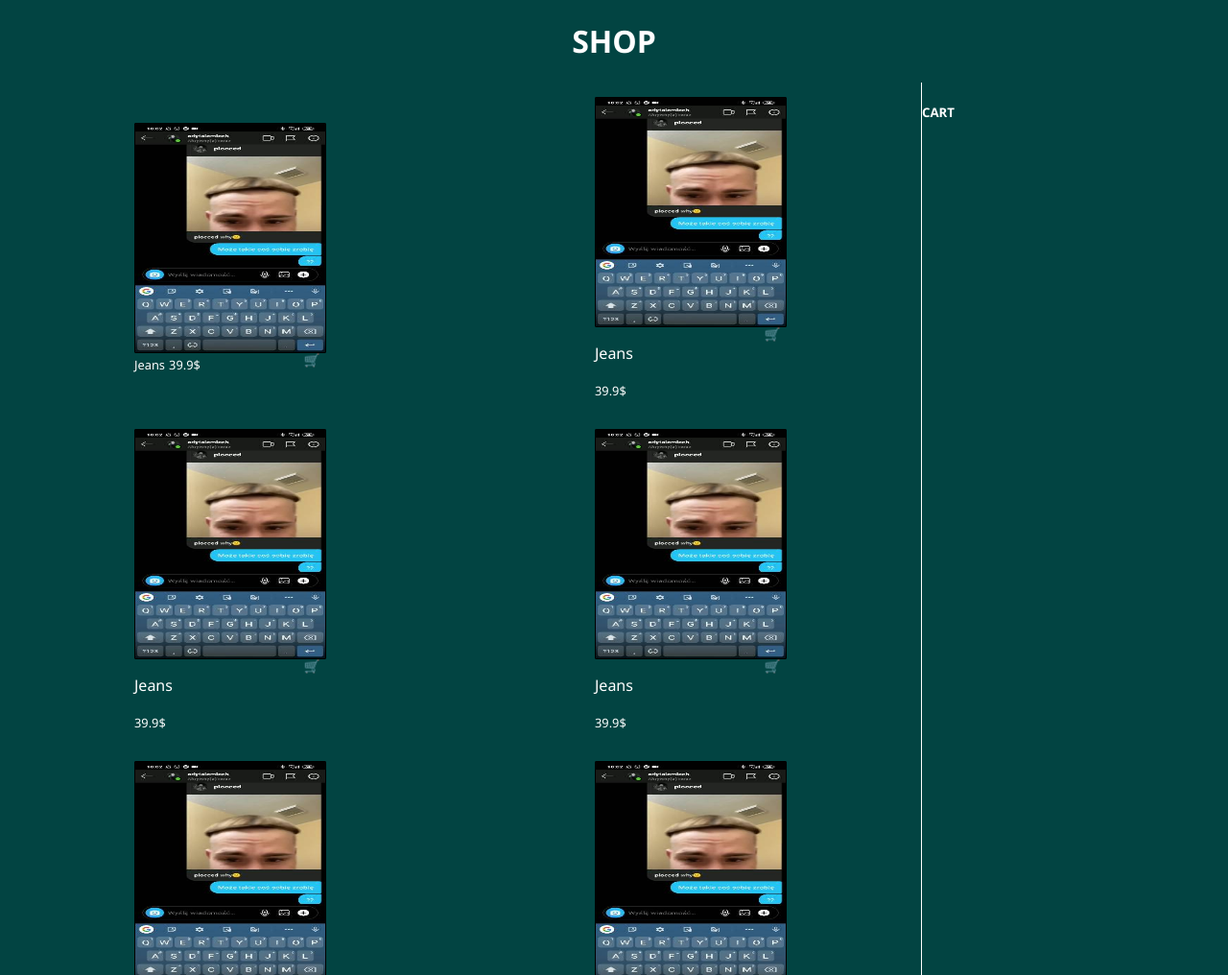
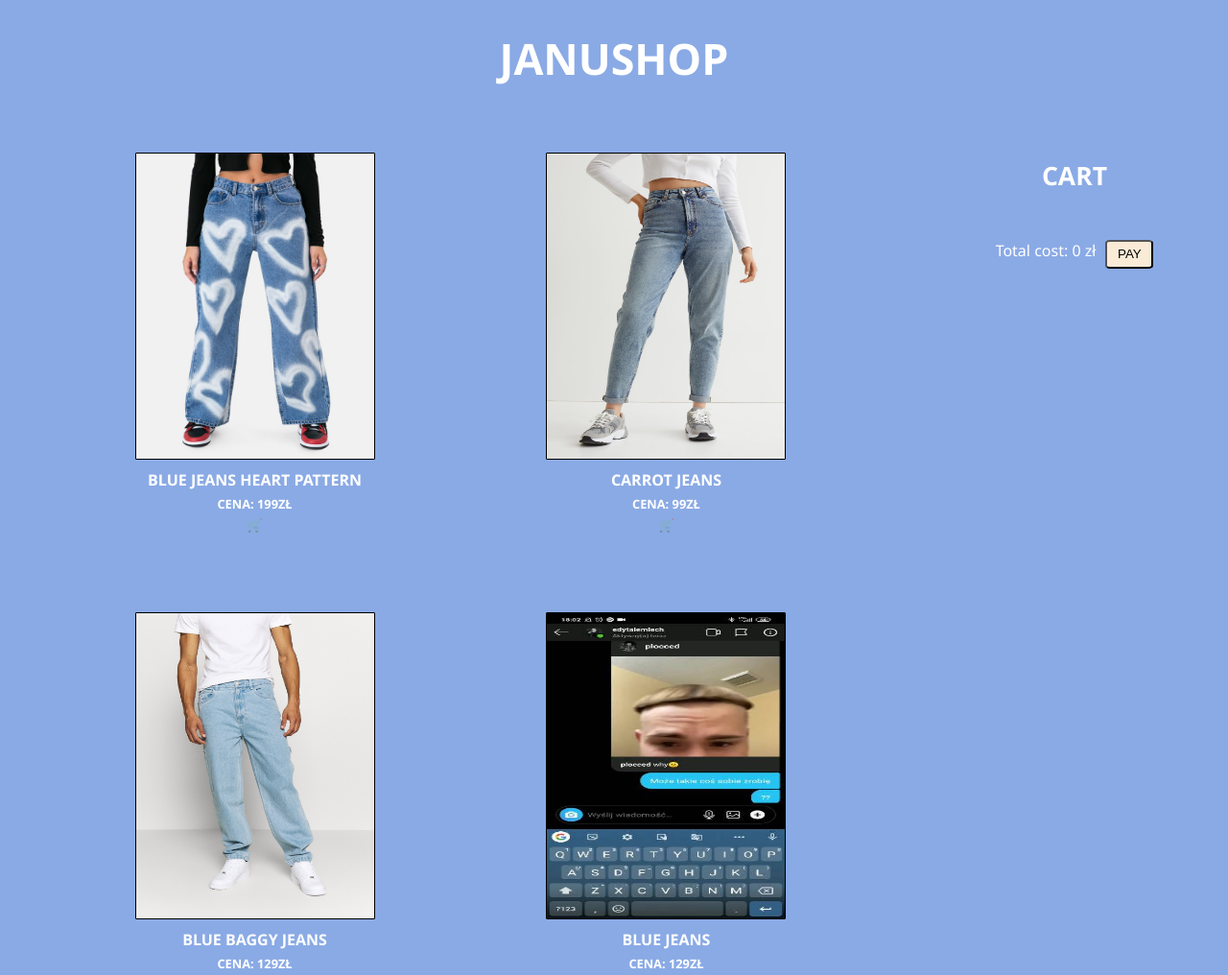
Before and after one commit to Proterius/shop, a plain HTML site: page index.html in a window 1280 px wide. Shown: the top 1016 px of the page at 96% size. Drawn offline with Linux system fonts and the light colour scheme.

```diff
--- a/index.html
+++ b/index.html
@@ -8,85 +8,73 @@
     <link rel="stylesheet" href="style.css" />
   </head>
   <body>
-    <header>
-      <h1>SHOP</h1>
-    </header>
-    <div class="content">
+    <div class="header">
+      <h1>JANUSHOP</h1>
+    </div>
+
     <section class="items">
-        <!-- item no1 -->
+      <!-- item  -->
       <div class="item">
-          <img src="item.jpg" alt="" class="item-photo" />
+        <img src="jeans2.jpg" alt="" class="item-photo" />
         <div class="description">
-            <div>
-              <span>Jeans</span>
-              <span class="price">39.9$</span>
-            </div>
-            <div>
+          <div class="lorem">
+            <p class="product-name">Blue Jeans Heart Pattern</p>
+            <span class="price">cena: 199zł</span>
             <button class="add-to-cart">🛒</button>
           </div>
         </div>
       </div>
-        <!-- item no2 -->
+      <!-- item  -->
       <div class="item">
-          <img src="item.jpg" alt="" class="item-photo" />
+        <img src="jeans1.jpg" alt="" class="item-photo" />
         <div class="description">
-            <div>
-              <p class="product-name">Jeans</p>
-              <span class="price">39.9$</span>
-            </div>
-            <div>
+          <div class="lorem">
+            <p class="product-name">Carrot Jeans</p>
+            <span class="price">cena: 99zł</span>
             <button class="add-to-cart">🛒</button>
           </div>
         </div>
       </div>
-        <!-- item no3 -->
+      <!-- item  -->
       <div class="item">
-          <img src="item.jpg" alt="" class="item-photo" />
+        <img src="jeans3.jpg" alt="" class="item-photo" />
         <div class="description">
-            <div>
-              <p class="product-name">Jeans</p>
-              <span class="price">39.9$</span>
-            </div>
-            <div>
+          <div class="lorem">
+            <p class="product-name">Blue Baggy Jeans</p>
+            <span class="price">cena: 129zł</span>
             <button class="add-to-cart">🛒</button>
           </div>
         </div>
       </div>
-        <!-- item no4 -->
+      <!-- item  -->
       <div class="item">
         <img src="item.jpg" alt="" class="item-photo" />
         <div class="description">
-            <div>
-              <p class="product-name">Jeans</p>
-              <span class="price">39.9$</span>
-            </div>
-            <div>
+          <div class="lorem">
+            <p class="product-name">Blue Jeans</p>
+            <span class="price">cena: 129zł</span>
             <button class="add-to-cart">🛒</button>
           </div>
         </div>
       </div>
-        <!-- item no5 -->
+      <!-- item  -->
       <div class="item">
         <img src="item.jpg" alt="" class="item-photo" />
         <div class="description">
-            <div>
-              <p class="product-name">Jeans</p>
-              <span class="price">39.9$</span>
-            </div>
-            <div>
+          <div class="lorem">
+            <p class="product-name">Blue Jeans</p>
+            <span class="price">cena: 129zł</span>
             <button class="add-to-cart">🛒</button>
           </div>
         </div>
       </div>
-        <!-- item no5 -->
+      <!-- item  -->
       <div class="item">
         <img src="item.jpg" alt="" class="item-photo" />
         <div class="description">
-            <div>
-              <p class="product-name">Jeans</p>
-              <span class="price">39.9$</span>
-            </div>
-            <div>
+          <div class="lorem">
+            <p class="product-name">Blue Jeans</p>
+            <span class="price">cena: 129zł</span>
             <button class="add-to-cart">🛒</button>
           </div>
         </div>
@@ -94,12 +82,18 @@
     </section>
 
     <aside class="shopping-cart">
-        <div class="">
+      <div class="cart-header">
         <h5>CART</h5>
       </div>
       <div class="cart-item-list"></div>
+      <div class="podsumowanie">
+        <div>
+          <span>Total cost: <span id="suma">0</span> zł</span>
+        </div>
+        <input type="submit" id="submit" value="PAY" />
+      </div>
     </aside>
-    </div>
+
     <script src="main.js"></script>
   </body>
 </html>
--- a/main.js
+++ b/main.js
@@ -9,6 +9,7 @@
 let opis;
 let img;
 let del;
+let suma = 0;
 let cartItemImg = document.querySelector(".cart-item-img");
 
 const createItemInCart = function () {
@@ -30,6 +31,7 @@
   del.classList.add("cart-item-del");
   element.appendChild(del);
 };
+
 // const addToCart = (e) =>{
 //     createItemInCart()
 //        if(e.target==input[0])console.log('casdasd');
@@ -38,24 +40,87 @@
 for (let i = 0; i < input.length; i++) {
   input[i].addEventListener("click", function (e) {
     createItemInCart();
+
     if (e.target == input[0]) {
+      img.innerHTML = productId1.image;
+      price.innerHTML += `Cena: ` + productId1.price + ` zł`;
+      opis.innerHTML = productId1.description;
+      del.innerHTML = `<button class="usun">❌</button>`;
+      console.log("1");
+      suma += productId1.price;
+      console.log(suma);
+      document.getElementById("suma").innerHTML = suma;
+    }
+    if (e.target == input[1]) {
+      img.innerHTML = productId2.image;
+      price.innerHTML += `Cena: ` + productId2.price + " zł";
+      opis.innerHTML = productId2.description;
+      del.innerHTML = `<button class="usun">❌</button>`;
+      console.log("1");
+      suma += productId2.price;
+      console.log(suma);
+      document.getElementById("suma").innerHTML = suma;
+    }
+    if (e.target == input[2]) {
+      img.innerHTML = productId3.image;
+      price.innerHTML += `Cena: ` + productId3.price + ` zł`;
+      opis.innerHTML = productId3.description;
+      del.innerHTML = `<button class="usun">❌</button>`;
+      console.log("1");
+      suma += productId3.price;
+      console.log(suma);
+      document.getElementById("suma").innerHTML = suma;
+    }
+    if (e.target == input[3]) {
       img.innerHTML = productId1.image;
       price.innerHTML = productId1.price;
       opis.innerHTML = productId1.description;
-      del.innerHTML = `<button id="usun">❌</button>`;
+      del.innerHTML = `<button class="usun">❌</button>`;
       console.log("1");
+      suma += productId1.price;
+      console.log(suma);
+      document.getElementById("suma").innerHTML = suma;
     }
-    if (e.target == input[1]) console.log("2");
-    if (e.target == input[2]) console.log("3");
-    if (e.target == input[3]) console.log("4");
-    if (e.target == input[4]) console.log("5");
-    if (e.target == input[5]) console.log("6");
+    if (e.target == input[4]) {
+      img.innerHTML = productId1.image;
+      price.innerHTML = productId1.price;
+      opis.innerHTML = productId1.description;
+      del.innerHTML = `<button class="usun">❌</button>`;
+      console.log("1");
+      suma += productId1.price;
+      console.log(suma);
+      document.getElementById("suma").innerHTML = suma;
+    }
+    if (e.target == input[5]) {
+      img.innerHTML = productId1.image;
+      price.innerHTML = productId1.price;
+      opis.innerHTML = productId1.description;
+      del.innerHTML = `<button class="usun">❌</button>`;
+      console.log("1");
+      suma += productId1.price;
+      console.log(suma);
+      document.getElementById("suma").innerHTML = suma;
+    }
   });
+
   console.log(input[i]);
 }
 const productId1 = {
-  description: "jeans",
-  price: Number(39.9),
-  image: `<img src="item.jpg" alt="" class="item-photo" />`,
+  description: "Blue Jeans Heart Pattern",
+  price: Number(199),
+  image: `<img src="jeans2.jpg" alt="" class="item-photo" />`,
 };
-console.log(productId1);
+const productId2 = {
+  description: "Carrot Jeans",
+  price: Number(99),
+  image: `<img src="jeans1.jpg" alt="" class="item-photo" />`,
+};
+const productId3 = {
+  description: "Blue Baggy Jeans",
+  price: Number(129),
+  image: `<img src="jeans3.jpg" alt="" class="item-photo" />`,
+};
+// console.log(productId1);
+document.getElementById("submit").addEventListener("click", function () {
+  alert("Payment acceptation: " + suma + "zł");
+});
--- a/style.css
+++ b/style.css
@@ -7,97 +7,103 @@
   font-family: "Segoe UI", Tahoma, Geneva, Verdana, sans-serif;
   margin: 0;
   padding: 0;
-  display: flex;
-  flex-direction: column;
-  background-color: #024442;
+
+  background-color: #8aaae5;
   color: #fff;
 }
 
-header {
-  display: flex;
-  justify-content: center;
+.header {
+  text-align: center;
+  font-size: 1.4em;
   background: inherit;
+  width: 100%;
+  height: 100%;
+  /* border: 1px solid black; */
 }
-.content {
-  width: 100%;
-  display: flex;
-  flex: flex-start;
-  /* border: 1px solid #f0f; */
-}
+
 section {
   /* border: 1px solid #000; */
   width: 75%;
+  float: left;
+  margin: 0;
 }
 .items {
+  padding: 0;
+  margin: 0;
   display: flex;
-  justify-content: space-around;
+  justify-content: space-evenly;
   flex-wrap: wrap;
 }
 .item {
-  width: 200px;
-  height: 700;
-  /* border: 1px solid magenta; */
-  margin: 15px 80px;
-  display: flex;
-  justify-content: center;
-  flex-direction: column;
-  transition: all 0.5s;
-}
-.item:hover {
-  transition: all 0.5s;
-  transform: scale(1.02);
-}
-.description {
-  width: 200px;
-  display: flex;
-
-  flex-direction: row;
-}
-.description > div {
-  width: 100px;
+  margin: 4%;
+  /* border: 1px solid #fff; */
+  width: 250px;
 }
 .description > div > span {
   margin: 0;
   padding: 0;
   font-size: 0.8em;
 }
-.description > div > button {
-  width: 30%;
-  margin: 0;
-  padding: 0;
+.lorem {
+  display: flex;
+  flex-direction: column;
+  align-items: center;
+}
+.lorem > span,
+p,
+button {
+  font-weight: bold;
+  text-transform: uppercase;
   border: none;
   background: inherit;
-  float: right;
+  margin: 5px;
 }
+
 .item-photo {
-  width: 200px;
-  height: 30vh;
+  width: 250px;
+  height: 40vh;
   border-radius: 1px;
   border: 1px solid #000;
-  margin: 0 auto;
+  margin: 0;
 }
 
 /* SHOPPING CART */
 aside {
-  border-left: 1px solid #fff;
+  /* visibility: hidden; */
+  /* border-left: 1px solid #fff; */
+  background-color: #8aaae6;
   width: 25%;
+  height: 100%;
+  margin: 0;
+  float: left;
 }
 
 .cart-item {
   /* border: 1px solid black; */
+  padding-bottom: 5px;
   margin: 10px 5px;
-  height: 100px;
+  height: 150px;
   display: flex;
+  border-bottom-width: thin;
+  border-bottom: 1px solid #fff;
 }
 
-.cart-item-descip,
+.cart-item-descip {
+  width: 25%;
+  font-size: 1.5em;
+  font-weight: 600;
+  padding-left: 5px;
+}
+/*  */
 .cart-item-price,
-.cart-item-del,
-.cart-item-img {
+.cart-item-del {
+  width: 25%;
   display: flex;
   align-items: flex-end;
-  justify-content: center;
-  font-size: 1.5em;
+  font-weight: 600;
+}
+/*  */
+.cart-item-img {
   width: 25%;
   height: 100%;
   /* border: 1px solid magenta; */
@@ -111,3 +117,22 @@
   background: inherit;
   border: none;
 }
+.podsumowanie > div {
+  display: inline-block;
+  margin-right: 10px;
+}
+.podsumowanie {
+  padding-top: 4px;
+  display: flex;
+  justify-content: center;
+}
+#submit {
+  width: 50px;
+  height: 30px;
+  border-radius: 10%;
+  background-color: antiquewhite;
+}
+.cart-header {
+  text-align: center;
+  font-size: 2em;
+}
```
Also changed, not shown: jeans1.jpg (added), jeans2.jpg (added), jeans3.jpg (added), 1 other file. Lines whose indentation alone changed are shown as unchanged.
